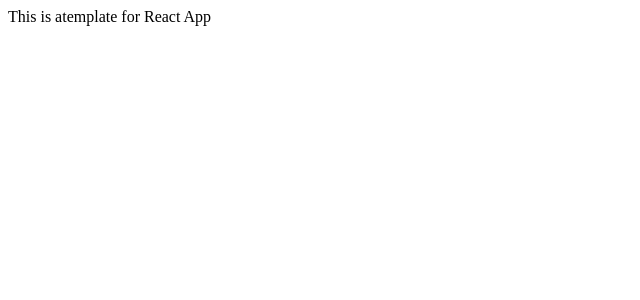
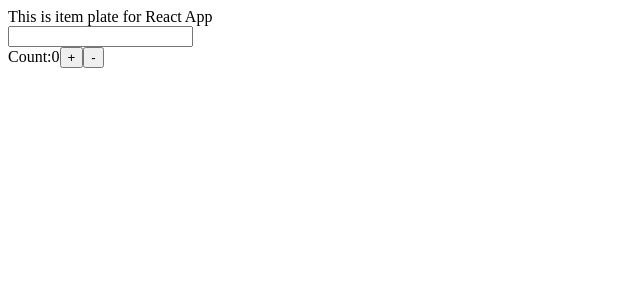
Before and after one commit to ToshifumiIde/React_hooks-101, a React (Create React App) app: page / in a window 1280 px wide. Shown: the top 300 px of the page, without its empty margins (0-640 px from the left). Built offline with nearby package versions, Linux system fonts and the light colour scheme.

Commit message:
create react hooks

```diff
--- a/src/App.js
+++ b/src/App.js
@@ -1,5 +1,31 @@
-import React from "react";
+import React, { useState } from "react";
 
 export const App = () => {
-  return <div className="">This is atemplate for React App</div>;
+  const [value, setValue] = useState("");
+  const [count, setCount] = useState(0);
+  return (
+    <div className="">
+      This is item plate for React App
+      <form action="">
+        <input
+          type="text"
+          value={value}
+          onChange={(e) => {
+            setValue(e.target.value);
+          }}
+        />
+      </form>
+      <div className="">
+        Count:{count}
+        <button
+        // onClick={setCount(count + 1)}
+        >
+          +
+        </button>
+        <button
+        // onClick={}
+        >-</button>
+      </div>
+    </div>
+  );
 };
```
